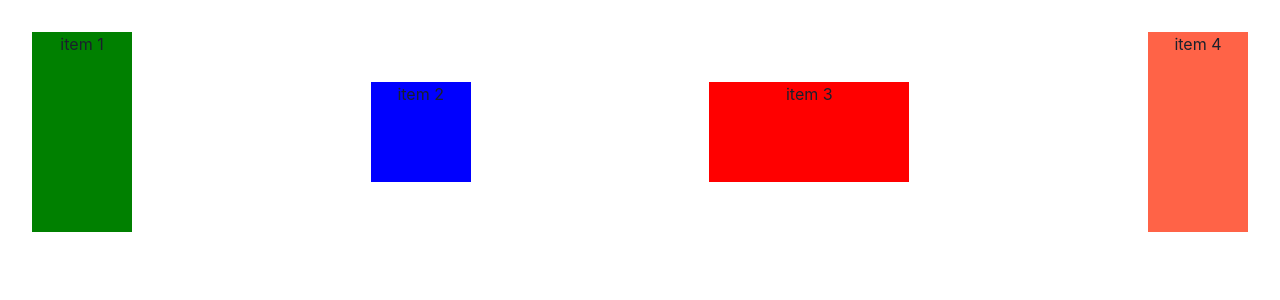
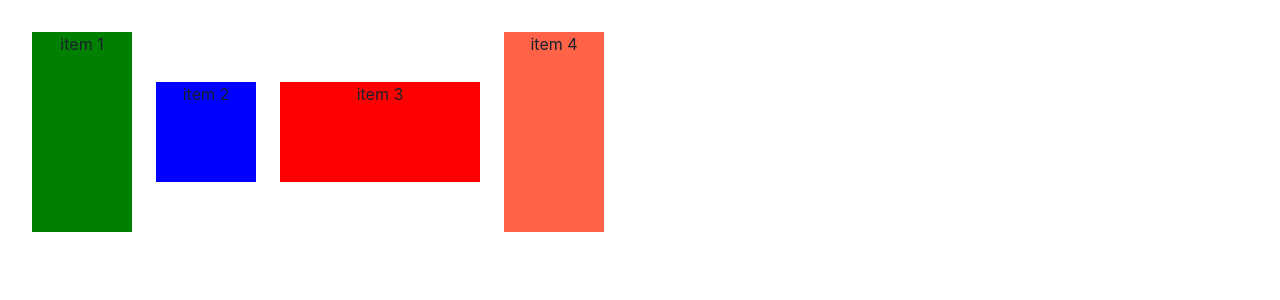
Before and after one commit to AlexanderWinkelmeier/chakra-ui-react, a React (Vite) app: page / in a window 1280 px wide. Shown: the top 300 px of the page. Built offline with nearby package versions, Linux system fonts and the light colour scheme.

Commit message:
Layout - Stack

```diff
--- a/src/App.tsx
+++ b/src/App.tsx
@@ -1,10 +1,10 @@
 import './App.css';
-import { Box, Flex } from '@chakra-ui/react';
+import { Box, Stack, HStack, VStack } from '@chakra-ui/react';
 
 function App() {
   return (
     <div className="App">
-      <Flex justify="space-between" align="center">
+      <HStack spacing="24px">
         <Box bg="green" w="100px" h="200px">
           item 1
         </Box>
@@ -17,7 +17,7 @@
         <Box bg="tomato" w="100px" h="200px">
           item 4
         </Box>
-      </Flex>
+      </HStack>
     </div>
   );
 }
```
